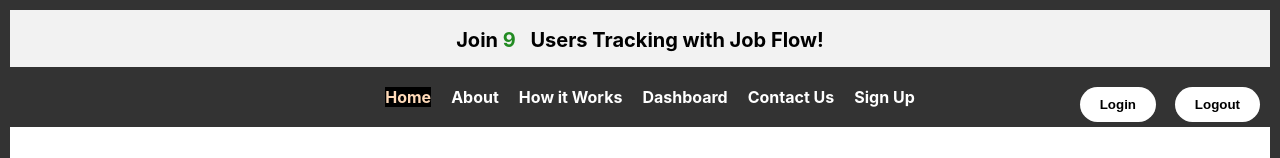
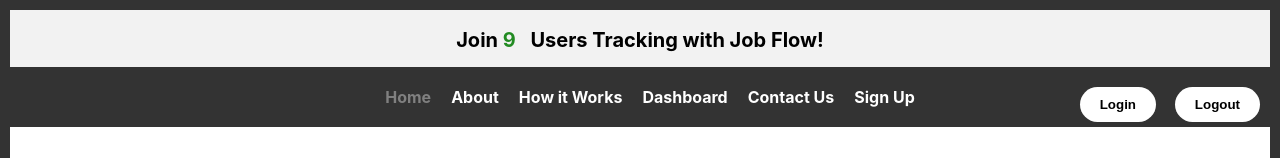
Before and after one commit to irina-sheveliova/CFG-Job-tracker, a React (Create React App) app: page / in a window 1280 px wide. In both pictures the pointer is over the link "Home". Shown: the top 158 px of the page. Built offline with nearby package versions, Linux system fonts and the light colour scheme.

Commit message:
Update Nav.css

```diff
--- a/src/components/Navigation/Nav.css
+++ b/src/components/Navigation/Nav.css
@@ -27,8 +27,8 @@ nav a {
 }
 
 nav a:hover {
-  color: peachpuff;
-  background-color: #000000;
+  color: grey;
+  background-color: none;
 }
 
 .login-btn,
@@ -46,7 +46,7 @@ nav a:hover {
 
 .login-btn:hover,
 .logout-btn:hover {
-  background-color: peachpuff;
+  background-color: grey;
 }
 
 .login-btn {
```
